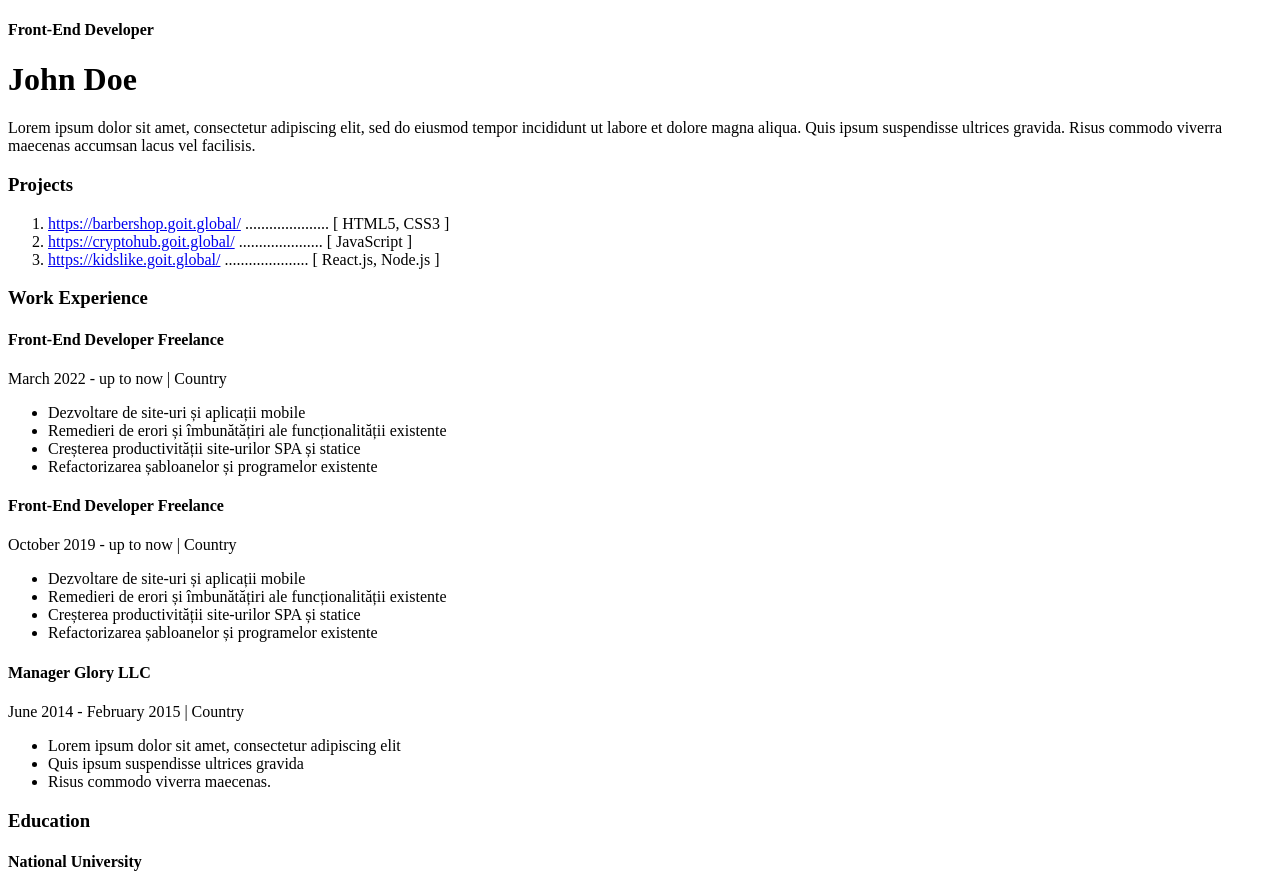
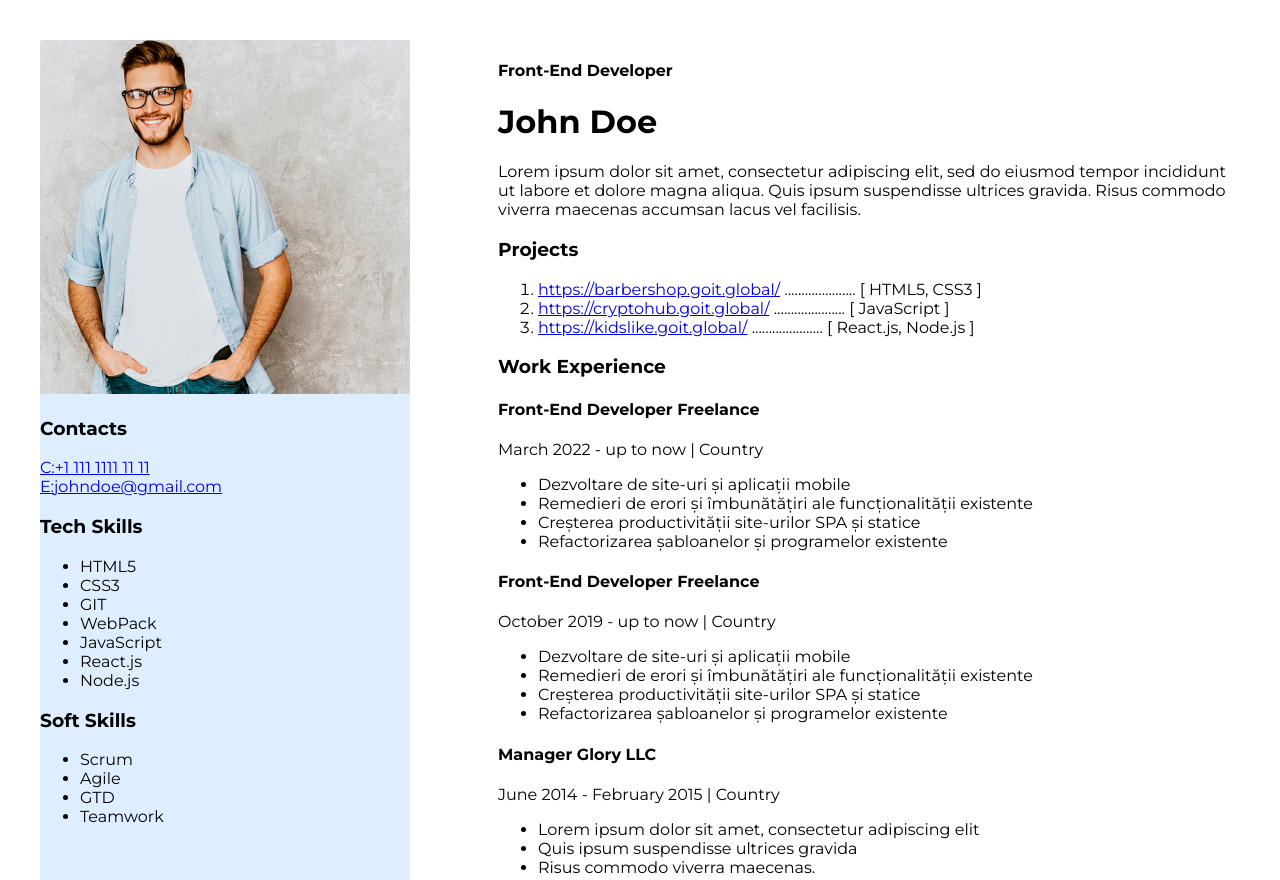
Before and after one commit to Carlii16/CV-HTML, a plain HTML site: page index.html in a window 1280 px wide. Shown: the top 880 px of the page. Drawn offline with Linux system fonts and the light colour scheme.

Commit message:
add styles for resume using css

```diff
--- a/index.html
+++ b/index.html
@@ -4,19 +4,28 @@
     <meta charset="UTF-8" />
     <meta name="viewport" content="width=device-width, initial-scale=1.0" />
     <title>My CV</title>
+    <link rel="stylesheet" href="styles/styles.css" />
+    <link rel="preconnect" href="https://fonts.googleapis.com" />
+    <link rel="preconnect" href="https://fonts.gstatic.com" crossorigin />
+    <link
+      href="https://fonts.googleapis.com/css2?family=Montserrat:ital,wght@0,100..900;1,100..900&display=swap"
+      rel="stylesheet"
+    />
   </head>
   <body>
-    <!-- container element -->
-    <div>
+    <!-- our app -->
+    <div class="app-wrapper">
+      <!-- right side container  -->
+      <div class="right-side-container">
         <!-- about me section -->
-      <div>
+        <div class="about-me-section">
           <h4>Front-End Developer</h4>
           <h1>John Doe</h1>
           <p>
             Lorem ipsum dolor sit amet, consectetur adipiscing elit, sed do
-          eiusmod tempor incididunt ut labore et dolore magna aliqua. Quis ipsum
-          suspendisse ultrices gravida. Risus commodo viverra maecenas accumsan
-          lacus vel facilisis.
+            eiusmod tempor incididunt ut labore et dolore magna aliqua. Quis
+            ipsum suspendisse ultrices gravida. Risus commodo viverra maecenas
+            accumsan lacus vel facilisis.
           </p>
         </div>
 
@@ -60,7 +69,8 @@
             <ul>
               <li>Dezvoltare de site-uri și aplicații mobile</li>
               <li>
-              Remedieri de erori și îmbunătățiri ale funcționalității existente
+                Remedieri de erori și îmbunătățiri ale funcționalității
+                existente
               </li>
               <li>Creșterea productivității site-urilor SPA și statice</li>
               <li>Refactorizarea șabloanelor și programelor existente</li>
@@ -74,7 +84,8 @@
             <ul>
               <li>Dezvoltare de site-uri și aplicații mobile</li>
               <li>
-              Remedieri de erori și îmbunătățiri ale funcționalității existente
+                Remedieri de erori și îmbunătățiri ale funcționalității
+                existente
               </li>
               <li>Creșterea productivității site-urilor SPA și statice</li>
               <li>Refactorizarea șabloanelor și programelor existente</li>
@@ -110,7 +121,8 @@
           <p>January 2019 - October 2019 | Country</p>
         </div>
       </div>
-    <aside>
+      <!-- sidebar section -->
+      <aside class="sidebar-section">
         <img src="images/Untitled.png" alt="Profile picture" width="370px" />
 
         <!-- contacts informations-->
@@ -151,5 +163,6 @@
           </ul>
         </div>
       </aside>
+    </div>
   </body>
 </html>
--- /dev/null
+++ b/styles/styles.css
@@ -0,0 +1,21 @@
+body {
+  font-family: "Montserrat", sans-serif;
+}
+
+.about-me-section {
+}
+
+.sidebar-section {
+  background-color: #dfeeff;
+}
+
+.app-wrapper {
+  display: flex;
+  flex-direction: row-reverse;
+  width: 1200px;
+  margin: 40px auto;
+}
+
+.right-side-container {
+  padding-left: 88px;
+}
```
Lines whose indentation alone changed are shown as unchanged.
